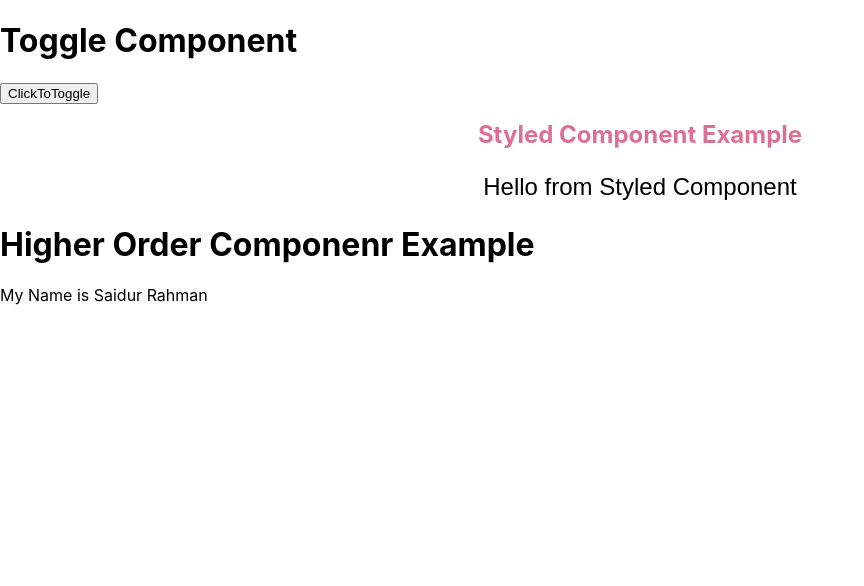
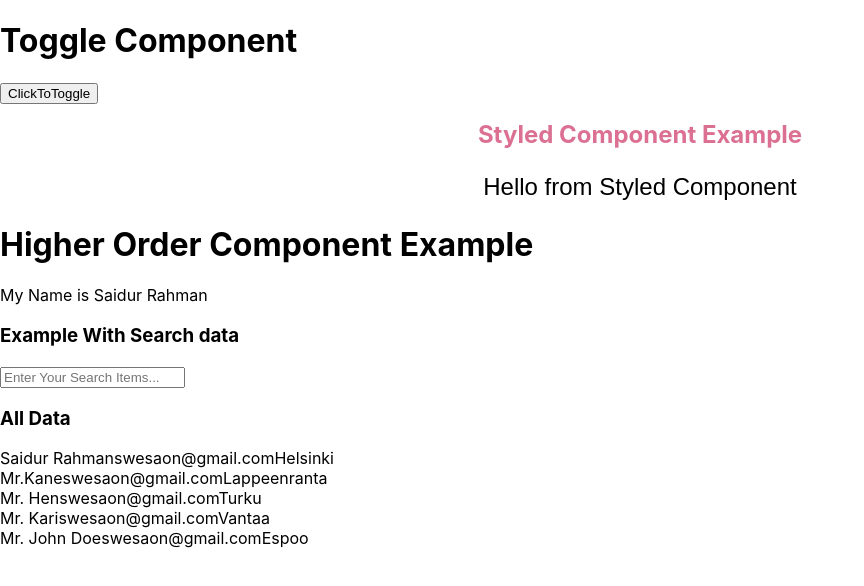
Before and after one commit to mdsaon/Essential-React-Components, a React (Create React App) app: page / in a window 1280 px wide. Shown: the top 586 px of the page, without its empty margins (0-864 px from the left). Built offline with nearby package versions, Linux system fonts and the light colour scheme.

Commit message:
Search With Higher Order Components

```diff
--- a/src/App.js
+++ b/src/App.js
@@ -2,6 +2,7 @@ import React, { Component } from 'react';
 import ToggleComponent from './components/ToggleComponent/index';
 import StyledComponent from './components/StyledComponentExample';
 import HigherOrderComponentExample from './components/HigherOrderComponentExample';
+import Items from './components/HigherOrderComponentExample/Items';
 
 class App extends Component {
   render() {
@@ -10,6 +11,7 @@ class App extends Component {
         <ToggleComponent />
         <StyledComponent />
         <HigherOrderComponentExample />
+        <Items />
       </div>
     );
   }
--- /dev/null
+++ b/src/components/HigherOrderComponentExample/Items.js
@@ -0,0 +1,27 @@
+import React from "react";
+import Data from "./data.json";
+import ItemsCard from "./ItemsCard";
+import WithSearch from "./WithSearch";
+const Items = props => {
+  const { searchItems } = props;
+  return (
+    <div>
+      <div>
+        <h3>All Data</h3>
+        {Data
+          // Filter  by the inputted search items
+          .filter(
+            item =>
+              `${item.name} ${item.email} ${item.location}`
+                .toUpperCase()
+                .indexOf(searchItems.toUpperCase())!== -1
+          )
+          // Loop through the items
+          .map(item => (
+            <ItemsCard key={item.id} {...item} />
+          ))}
+      </div>
+    </div>
+  );
+};
+export default WithSearch(Items);
--- /dev/null
+++ b/src/components/HigherOrderComponentExample/ItemsCard.js
@@ -0,0 +1,9 @@
+import React from "react";
+const ItemsCard = (item) => {
+  return (
+    <div>
+       {item.name}{item.email}{item.location}
+    </div>
+  );
+};
+export default ItemsCard;
--- /dev/null
+++ b/src/components/HigherOrderComponentExample/WithSearch.js
@@ -0,0 +1,27 @@
+import React, { Component } from "react";
+
+const WithSearch = WrappedComponent => {
+  return class extends Component {
+    state = { searchItems: "" };
+    handleSearch = (e)=>{
+        this.setState({searchItems:e.target.value})
+    }
+    render() {
+      return (
+        <div>
+          <div>
+              <h3>Example With Search data</h3>
+            <input
+              type="text"
+              value={this.state.searchItems}
+              onChange={this.handleSearch}
+              placeholder="Enter Your Search Items..."
+            />
+          </div>
+          <WrappedComponent searchItems={this.state.searchItems} />
+        </div>
+      );
+    }
+  };
+};
+export default WithSearch;
--- /dev/null
+++ b/src/components/HigherOrderComponentExample/data.json
@@ -0,0 +1,27 @@
+[
+  {
+    "name": "Saidur Rahman",
+    "email": "swesaon@gmail.com",
+    "location": "Helsinki"
+  },
+  {
+    "name": "Mr.Kane",
+    "email": "swesaon@gmail.com",
+    "location": "Lappeenranta"
+  },
+  {
+    "name": "Mr. Hen",
+    "email": "swesaon@gmail.com",
+    "location": "Turku"
+  },
+  {
+    "name": "Mr. Kari",
+    "email": "swesaon@gmail.com",
+    "location": "Vantaa"
+  },
+  {
+    "name": "Mr. John Doe",
+    "email": "swesaon@gmail.com",
+    "location": "Espoo"
+  }
+]
--- a/src/components/HigherOrderComponentExample/index.js
+++ b/src/components/HigherOrderComponentExample/index.js
@@ -2,7 +2,7 @@ import React from "react";
 import Hoc from './Hoc';
 const HigherOrderComponentExample = (props) => {
   return <div>
-      <h1>Higher Order Componenr Example</h1>
+      <h1>Higher Order Component Example</h1>
        <p>My Name is {props.username}</p>
       </div>;
 };
```
